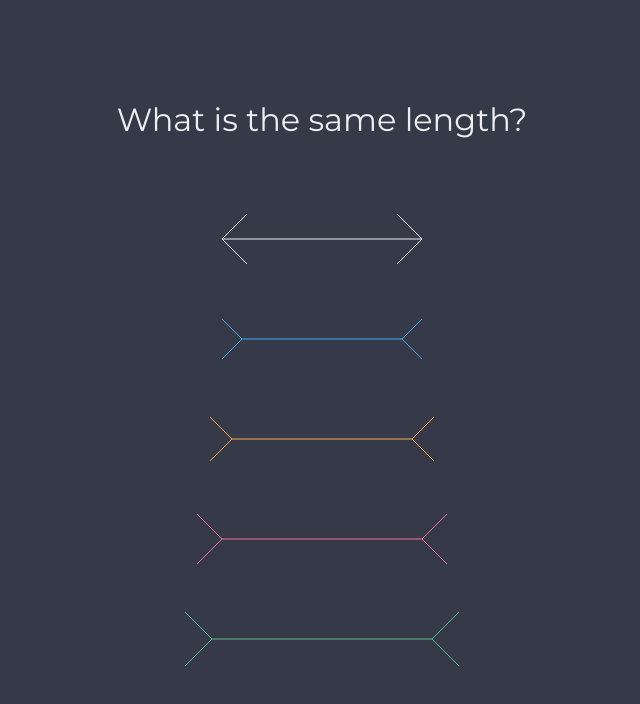
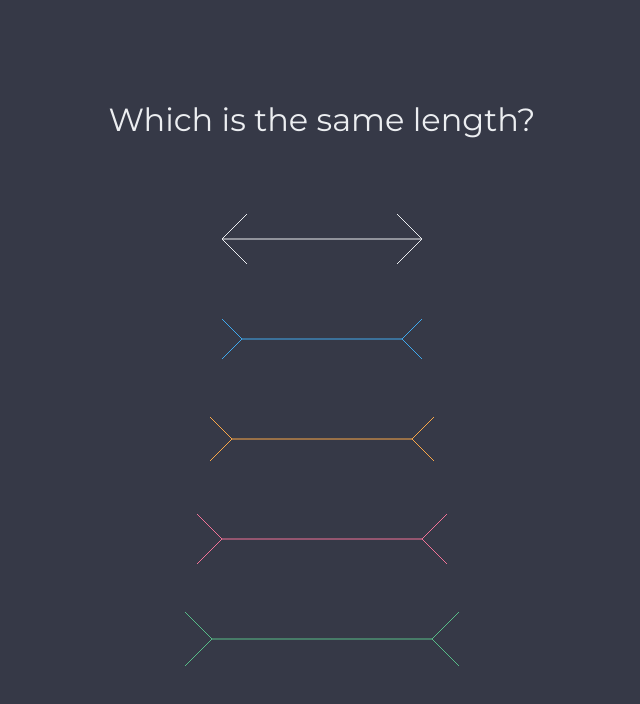
Before and after one commit to urokomori/WhitchIsTheSameLength, a plain HTML site: page index.html in a window 1280 px wide. Shown: the whole page, without its empty margins (318-958 px from the left). Drawn offline with Linux system fonts and the light colour scheme.

Commit message:
Modify title

```diff
--- a/index.html
+++ b/index.html
@@ -10,7 +10,7 @@
   </head>
   <body onload="draw();" bgcolor="#363947">
     <div id = "content">
-      <div id = "title">What is the same length?</div>
+      <div id = "title">Which is the same length?</div>
       <canvas id="canvas" width="700" height="700"></canvas>
     </div>
   </body>
```
